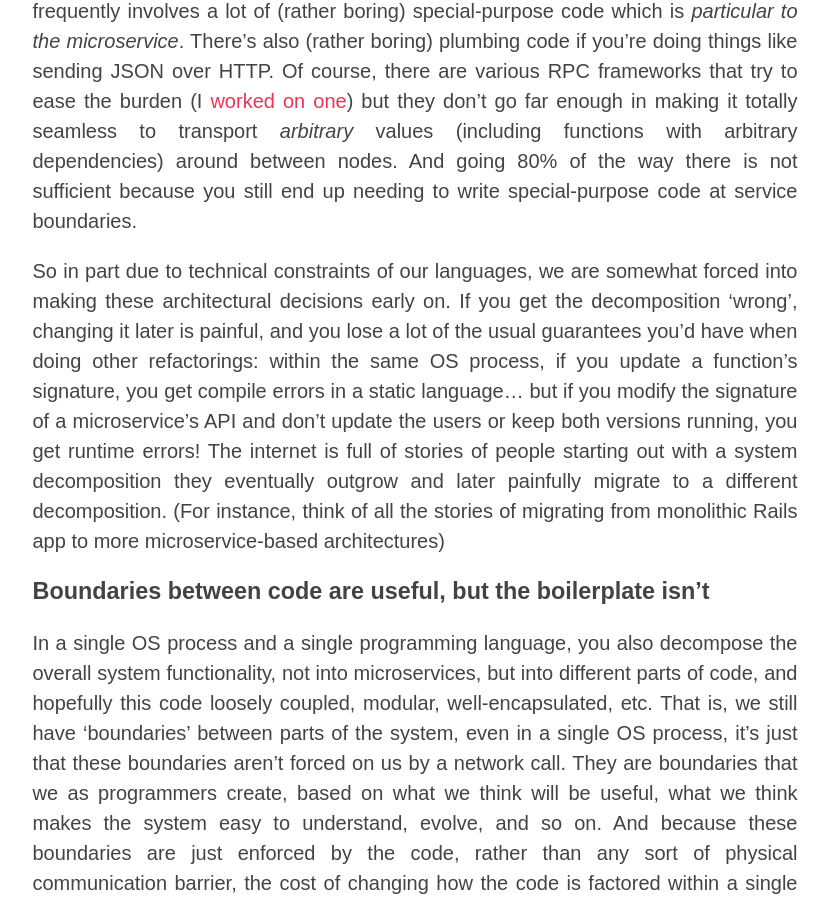
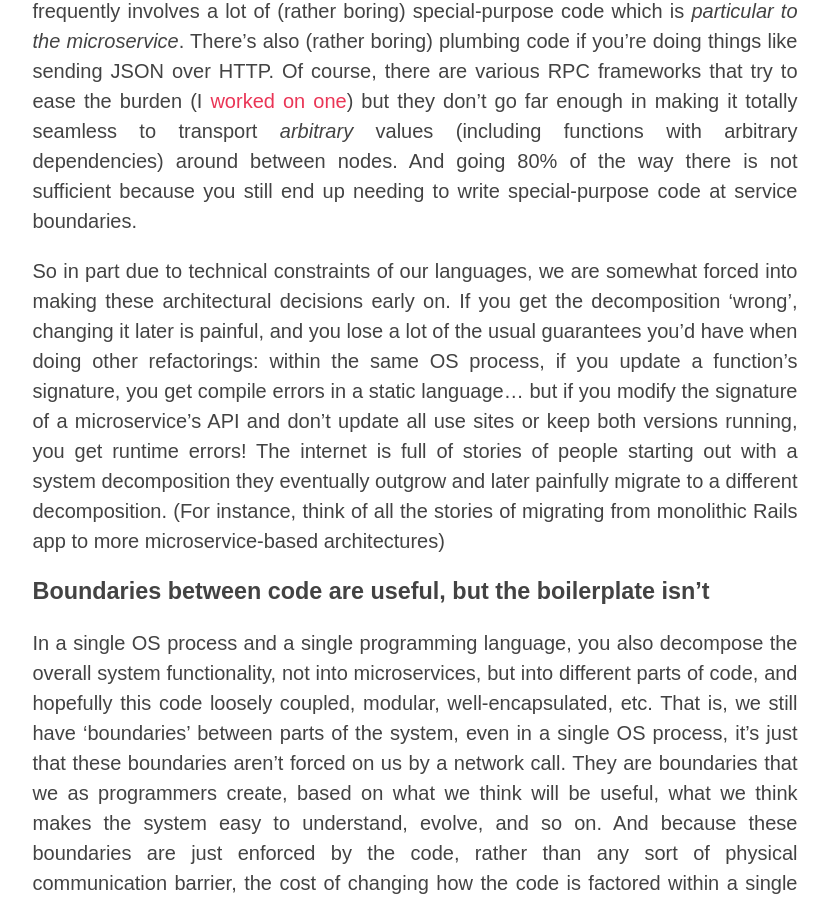
Before and after one commit to unisonweb/oldblog, a Jekyll site: the page built from _posts/2016-10-12-microservices.markdown, in a window 1280 px wide and 900 px high, scrolled down 1049 px. Shown: the whole window, without its empty margins (225-1054 px from the left). Built offline with Jekyll 4.4.1, drawn with Linux system fonts in a browser that asks for light colours; some web fonts are replaced; comment, search, counter and statistics services are not loaded.

Commit message:
Update 2016-10-12-microservices.markdown

```diff
--- a/_posts/2016-10-12-microservices.markdown
+++ b/_posts/2016-10-12-microservices.markdown
@@ -9,7 +9,7 @@ If you look through the [search engine code](http://unisonweb.org/2016-10-12/sea
 
 In the typical microservice-based backend, the decision of how to carve the overall software system up into microservices is an _important architectural decision_, and it's often made early on in the development process. Why is that? Because microservices have a network boundary around them, and communicating across that boundary (say, calling another microservice, or the front-end calling into a microservice) frequently involves a lot of (rather boring) special-purpose code which is _particular to the microservice_. There's also (rather boring) plumbing code if you're doing things like sending JSON over HTTP. Of course, there are various RPC frameworks that try to ease the burden (I [worked on one](https://verizon.github.io/remotely/)) but they don't go far enough in making it totally seamless to transport _arbitrary_ values (including functions with arbitrary dependencies) around between nodes. And going 80% of the way there is not sufficient because you still end up needing to write special-purpose code at service boundaries.
 
-So in part due to technical constraints of our languages, we are somewhat forced into making these architectural decisions early on. If you get the decomposition 'wrong', changing it later is painful, and you lose a lot of the usual guarantees you'd have when doing other refactorings: within the same OS process, if you update a function's signature, you get compile errors in a static language... but if you modify the signature of a microservice's API and don't update the users or keep both versions running, you get runtime errors! The internet is full of stories of people starting out with a system decomposition they eventually outgrow and later painfully migrate to a different decomposition. (For instance, think of all the stories of migrating from monolithic Rails app to more microservice-based architectures)
+So in part due to technical constraints of our languages, we are somewhat forced into making these architectural decisions early on. If you get the decomposition 'wrong', changing it later is painful, and you lose a lot of the usual guarantees you'd have when doing other refactorings: within the same OS process, if you update a function's signature, you get compile errors in a static language... but if you modify the signature of a microservice's API and don't update all use sites or keep both versions running, you get runtime errors! The internet is full of stories of people starting out with a system decomposition they eventually outgrow and later painfully migrate to a different decomposition. (For instance, think of all the stories of migrating from monolithic Rails app to more microservice-based architectures)
 
 ### Boundaries between code are useful, but the boilerplate isn't
 
```
